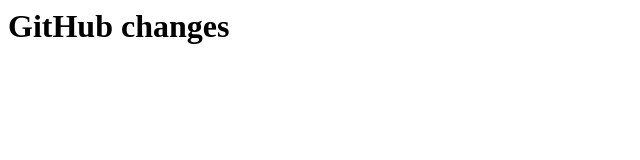
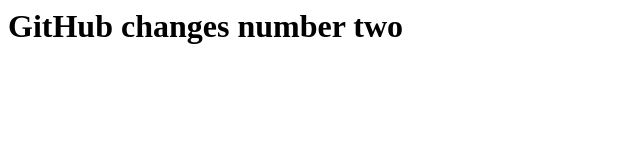
Before and after one commit to Alexander-Linkov/project, a plain HTML site: page index.html in a window 1280 px wide. Shown: the whole page, without its empty margins (0-640 px from the left). Drawn offline with Linux system fonts and the light colour scheme.

Commit message:
Update index.html

```diff
--- a/index.html
+++ b/index.html
@@ -3,5 +3,5 @@
     <title>Index Page</title>
 </head>
 <body>
-    <h1>GitHub changes</h1>
+    <h1>GitHub changes number two</h1>
 </body>
```
